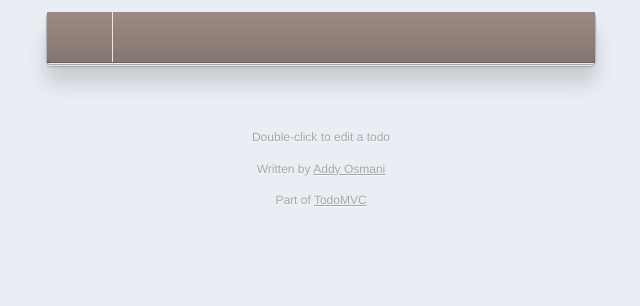
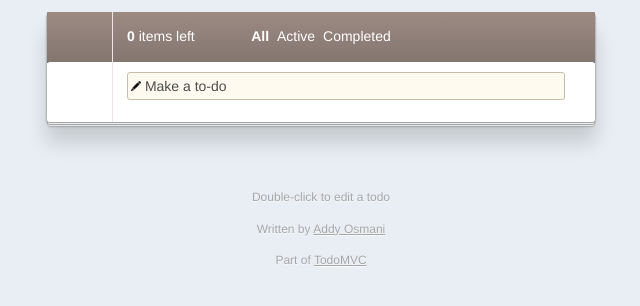
Before and after one commit to zamakkat/todo_test, a website: page index.html in a window 1280 px wide. Shown: the part 118-424 px from the top of the page, without its empty margins (319-959 px from the left). Drawn offline with Linux system fonts and the light colour scheme; no server answers.

Commit message:
Fixed a bug that hides all if there are 0 todos

```diff
--- a/js/views/app-view.js
+++ b/js/views/app-view.js
@@ -58,7 +58,6 @@ var app = app || {};
 			var completed = app.todos.completed().length;
 			var remaining = app.todos.remaining().length;
 
-			if (app.todos.length) {
 			this.$main.show();
 			this.$lists.show();
 
@@ -67,13 +66,12 @@ var app = app || {};
 				remaining: remaining
 			}));
 
+			if (app.todos.length) {
+
 				this.$('#filters li a')
 					.removeClass('selected')
 					.filter('[href="#/' + (app.TodoFilter || '') + '"]')
 					.addClass('selected');
-			} else {
-				this.$main.hide();
-				this.$lists.hide();
 			}
 
 			// this.allCheckbox.checked = !remaining;
--- a/stylesheets/style.scss
+++ b/stylesheets/style.scss
@@ -84,6 +84,7 @@ $toggle-width: 15px;
 	#new-todo-area {
 		height: 60px;
 		background-color: white;
+		border-radius: 3px;
 
 		#make-todo {
 			#pen-icon {
```
Also changed, not shown: stylesheets/style.css, 1 other file. Lines whose indentation alone changed are shown as unchanged.
